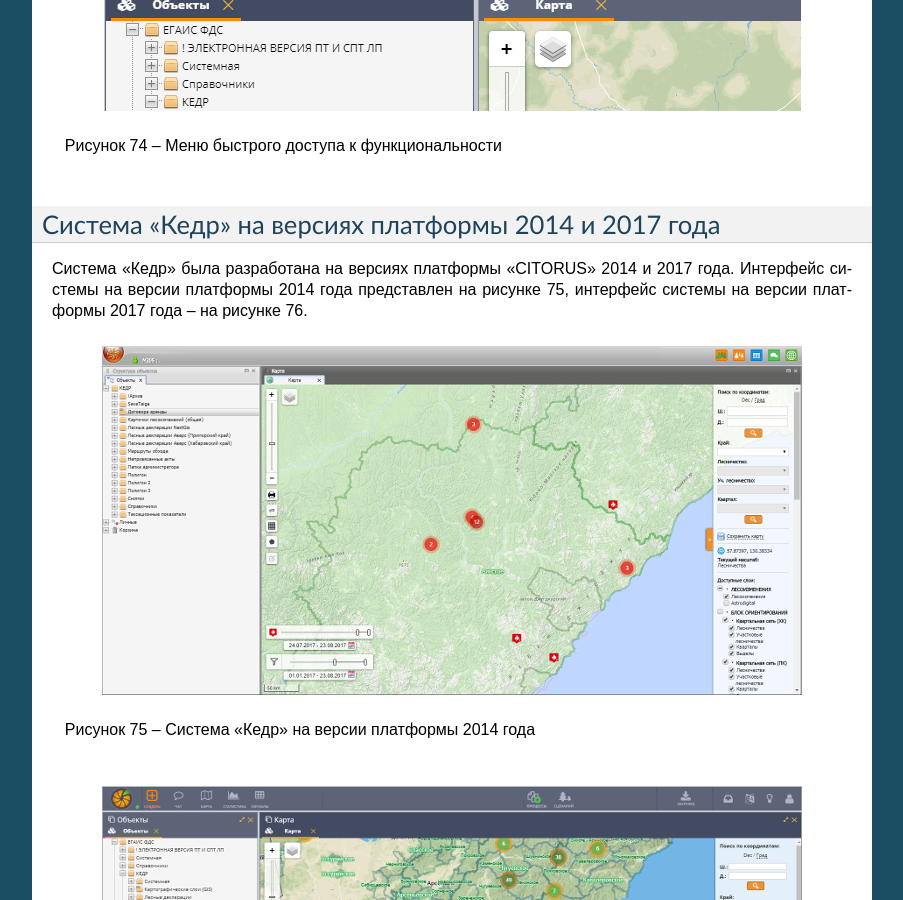
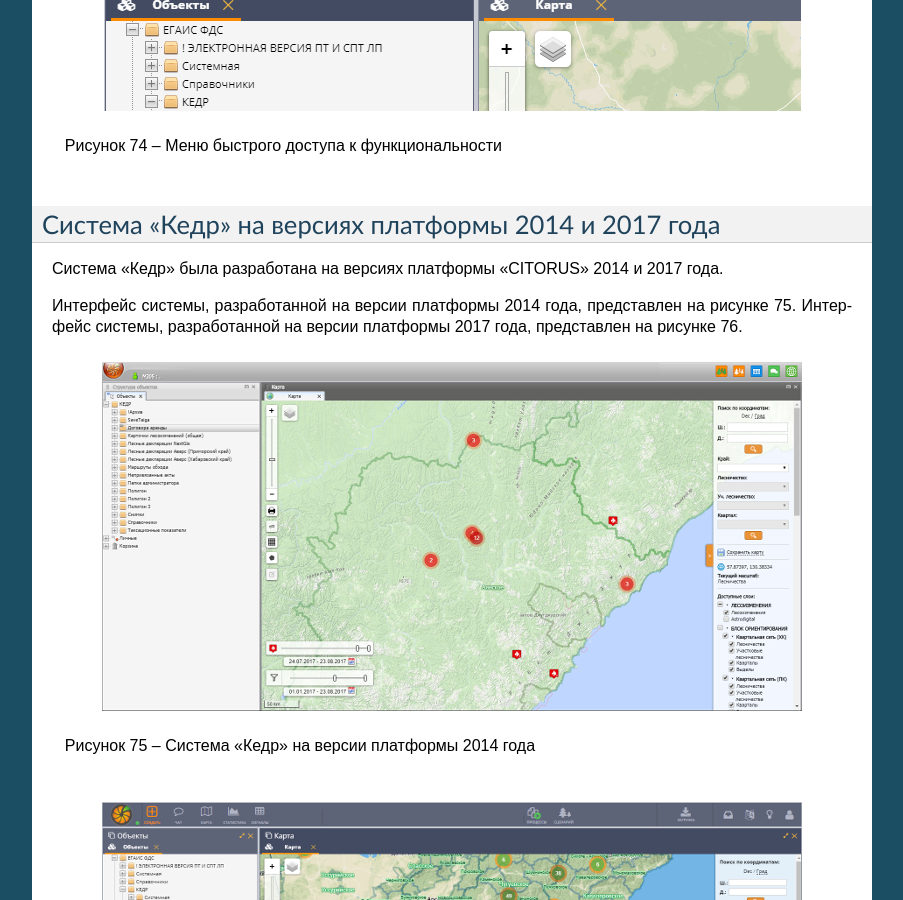
Before and after one commit to citoruspm/kedrsys, a Sphinx documentation site: the page built from source/kedr.rst, in a window 1280 px wide and 900 px high, scrolled down 54729 px. Shown: the whole window, without its empty margins (198-1101 px from the left). Built offline with Sphinx 7.4.7, drawn with Linux system fonts in a browser that asks for light colours; formulas are drawn with MathJax 3.

Commit message:
Update kedr.rst

```diff
--- a/source/kedr.rst
+++ b/source/kedr.rst
@@ -1773,7 +1773,9 @@
 Система «Кедр» на версиях платформы 2014 и 2017 года
 ====================================================
 
-Система «Кедр» была разработана на версиях платформы «CITORUS» 2014 и 2017 года. Интерфейс системы на версии платформы 2014 года представлен на рисунке 75, интерфейс системы на версии платформы 2017 года – на рисунке 76.
+Система «Кедр» была разработана на версиях платформы «CITORUS» 2014 и 2017 года.
+
+Интерфейс системы, разработанной на версии платформы 2014 года, представлен на рисунке 75. Интерфейс системы, разработанной на версии платформы 2017 года, представлен на рисунке 76.
 
 .. figure:: _static/interfeis_1.png
            :scale: 100 %
```
